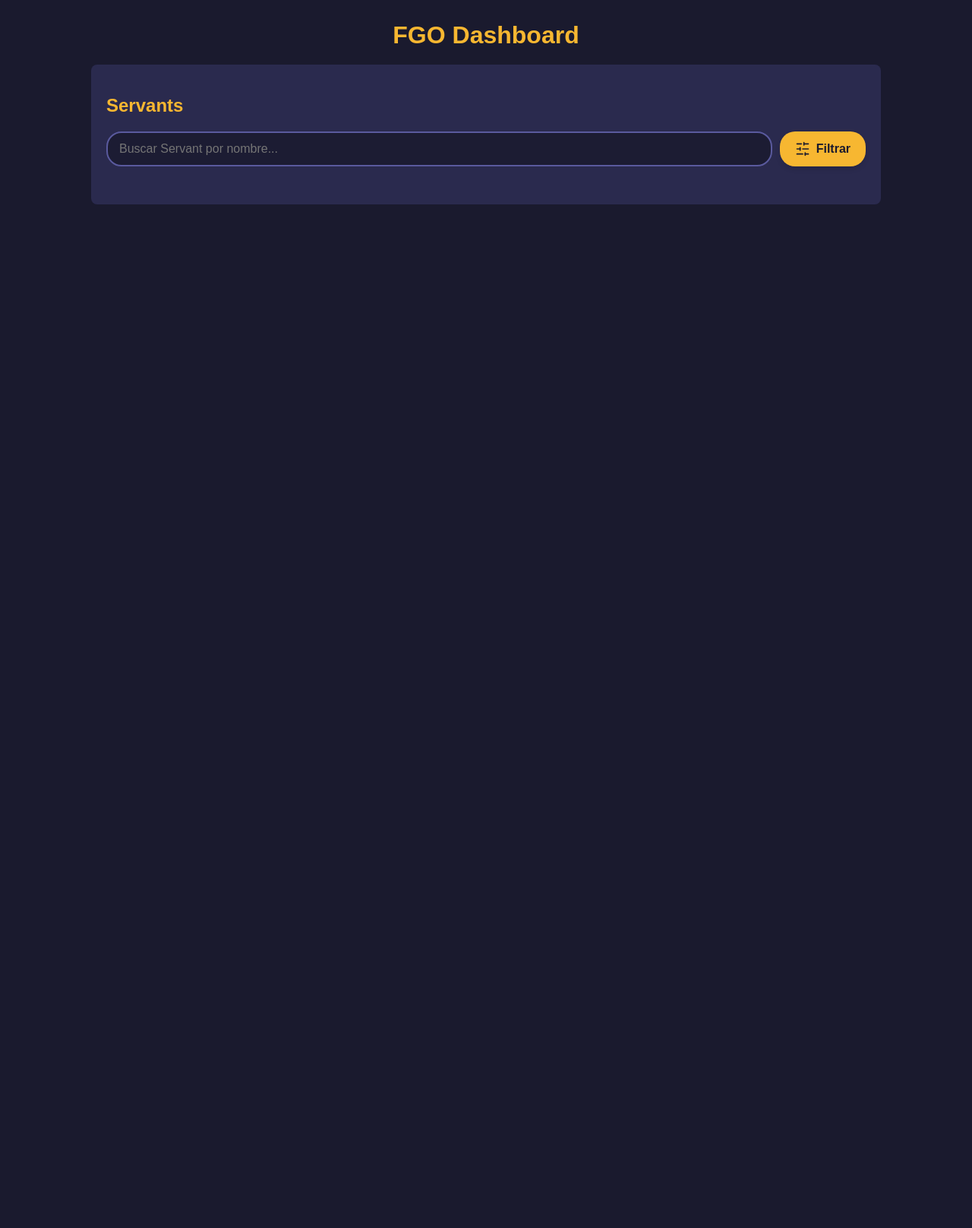
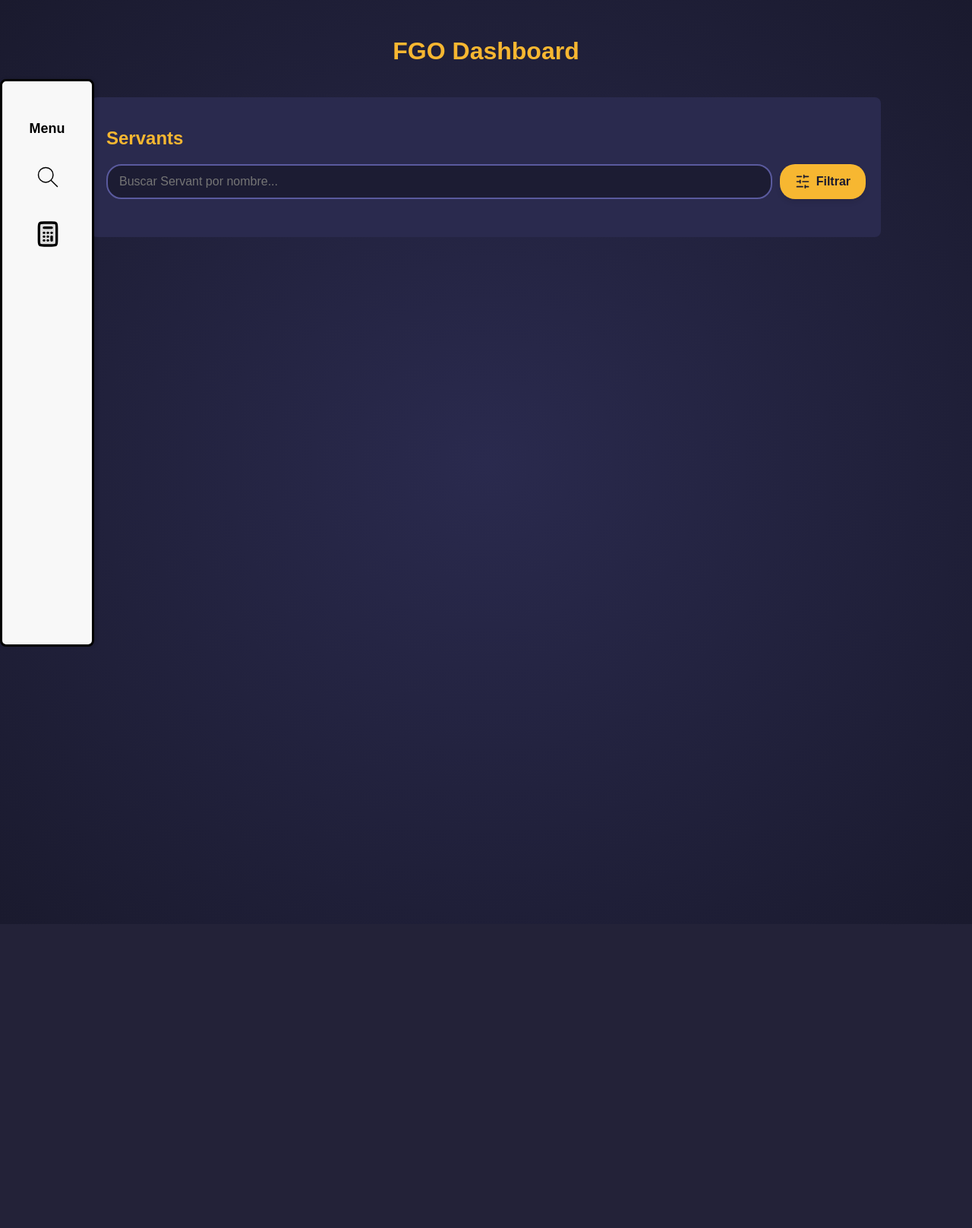
Before and after one commit to DiegoImp/Proyectos_FGO, a Flask app: page / in a window 1280 px wide. Shown: the whole page at 76% size. After the commit the page ends 875 px from the top, so only its background shows below. Run offline with Flask 3, Linux system fonts and the light colour scheme.

Commit message:
feat: strusture for the menu bar to navigate

```diff
--- a/app.py
+++ b/app.py
@@ -45,7 +45,8 @@ def _procesar_lista_servants(lista_completa):
         # 4. Comprueba si empieza con "beast"
         if norm_class.startswith(("beast", "uolga", "unbeast")):
             norm_class = "beast"
-
+        if norm_class.startswith("lore"):
+            norm_class = "caster"
         servant_data = {
             "collectionNo": servant.get("collectionNo"),
             "name": servant.get("name"),
--- a/static/main.js
+++ b/static/main.js
@@ -1,7 +1,7 @@
 document.addEventListener("DOMContentLoaded", () => {
   const searchbar = document.getElementById("search-bar"); // tomamos la barra de busqueda
   const filterbutton = document.getElementById("button-filter"); //tomamos el boton de filtros
-  const sidebar = document.getElementById("sidebar"); //tomamos el sidebar
+  const sidebar = document.getElementById("sidebar-filtro"); //tomamos el sidebar
   const botonesDeFiltro = document.querySelectorAll(
     ".filtro_class button, .filtro_rarity button, .filtro_NP button"
   );
@@ -56,7 +56,7 @@ document.addEventListener("DOMContentLoaded", () => {
   });
 
   filterbutton.addEventListener("click", () => {
-    sidebar.classList.toggle("sidebar-visible");
+    sidebar.classList.toggle("sidebar-filtro-visible");
   });
 
   // --- LÓGICA PARA BOTONES DE FILTRO ---
--- a/static/style.css
+++ b/static/style.css
@@ -1,19 +1,78 @@
 body {
-  background-color: #1a1a2e;
-  color: #eaeaea;
+  background-image: radial-gradient(ellipse at center, #2a2a4e 0%, #1a1a2e 100%);
+  background-size: cover;
   display: flex;
   flex-direction: column;
   align-items: center;
-  min-height: 200vh;
-
+  height: 150vh;
   font-family: Arial, sans-serif;
 }
-h1 {
+header{
   color: #f7b731; /* Un color dorado F/GO */
   margin-top: 20px;
   margin-bottom: 20px;
 }
-#sidebar {
+.sidebar_index{
+  position: fixed;
+  top: 13%;
+  left: 0;
+  width: 70px;
+  height: max-content;
+  padding: 2rem 1.5rem;
+
+  background-color: #f8f8f8;
+  color: #1a1a2e;
+  box-shadow: 2px 0 5px rgba(0, 0, 0, 0.1);
+  border: 3px solid black;
+  border-radius: 8px;
+  transition: transform 0.5s, width 0.5s;
+}
+.sidebar_index:hover{
+  width: 250px;
+}
+.sidebar_index:hover .index_element {
+  grid-template-columns: 40px 1fr;
+
+}
+.index_list{
+  list-style: none;
+  padding: 0;
+  min-height: 600px;
+  gap: .4rem;
+}
+.index_element{
+  padding: .8rem 1rem;
+  display: grid;
+  gap: .5rem;
+  grid-template-columns: 40px 0fr;
+
+  transition: grid-template-columns 0.5s, transform 0.3s;
+}
+.index_element:hover{
+  background-color: #b6b6b6;
+  border: 3px solid #181717;
+  border-radius: 8px;
+  cursor: pointer;
+  transform: scale(1.05) translateY(-6px);
+  font-weight: bold;
+}
+
+.sidebar_icon{
+  max-width: 100%;
+  overflow: hidden;
+  justify-self: center;
+}
+.sidebar_hide{
+  overflow: hidden;
+}
+
+.index_header{
+  font-size: large;
+  font-weight: bold;
+  color: black;
+  text-align: center;
+}
+#sidebar-filtro {
   position: fixed;
   top: 0;
   right: 0;
@@ -28,7 +87,7 @@ h1 {
   transform: translateX(100%);
   transition: transform 0.5s ease-in-out;
 }
-#sidebar.sidebar-visible {
+#sidebar-filtro.sidebar-filtro-visible {
   transform: translateX(0); /* La regresa a su lugar original */
 }
 h4 {
@@ -270,31 +329,31 @@ h2 {
   background-color: #36332c88;
   transition: background-color 0.3s ease, transform 0.3s ease;
 }
+
 /* --- Efecto Hover por Tipo de NP --- */
-
 .servant_card:hover {
   transform: (1.1);
   transform: translateY(-3px);
 }
 /* 1. ARTS (data-np="1") -> Azul */
 .servant_card[data-np="1"]:hover {
-  /* Fondo azul suave */
+
   background: linear-gradient(to bottom, #4e8cff, #3a7bd5);
-   /* Opcional: brillo azul */
+
 }
 
 /* 2. BUSTER (data-np="2") -> Rojo */
 .servant_card[data-np="2"]:hover {
-  /* Fondo rojo suave */
+
   background: linear-gradient(to bottom, #e53935, #d32f2f);
-  /* Opcional: brillo rojo */
+
 }
 
 /* 3. QUICK (data-np="3") -> Verde */
 .servant_card[data-np="3"]:hover {
-  /* Fondo verde suave */
+
   background: linear-gradient(to bottom, #66bb6a, #43a047);
-   /* Opcional: brillo verde */
+
 }
 
 .face_main {
--- a/templates/index.html
+++ b/templates/index.html
@@ -32,7 +32,7 @@
     <header>
       <h1>FGO Dashboard</h1>
     </header>
-    <aside id="sidebar">
+    <aside id="sidebar-filtro">
       <h4>Filtros</h4>
       <hr/>
       <div class="filtro_rarity">
@@ -184,6 +184,32 @@
         <button id="reset-filter"><span>Reiniciar Filtros</span></button>
       </div>
     </aside>
+    <aside class="sidebar_index">
+      <header class="index_header">Menu</header>
+      <ul class="index_list">
+        <li class="index_element">
+          <img
+          src="{{ url_for('static', filename='icons/search-icon.svg') }}"
+          class="sidebar_icon sidebar_icon"
+          >
+          <div class="sidebar_hide">
+            <p class="index_text">Buscador</p>
+          </div>
+        </li>
+        <li class="index_element">
+          <img
+          src="{{url_for('static', filename='icons/calculator-icon.svg') }}"
+          class="sidebar_icon"
+          >
+          <div class="sidebar_hide">
+            <p class="index_text">Calculadora</p>
+          </div>
+        </li>
+
+
+
+      </ul>
+    </aside>
     <main>
       <h2>Servants</h2>
       <div class="search_bar">
```
Also changed, not shown: static/icons/calculator-icon.svg (added), static/icons/search-icon.svg (added).
